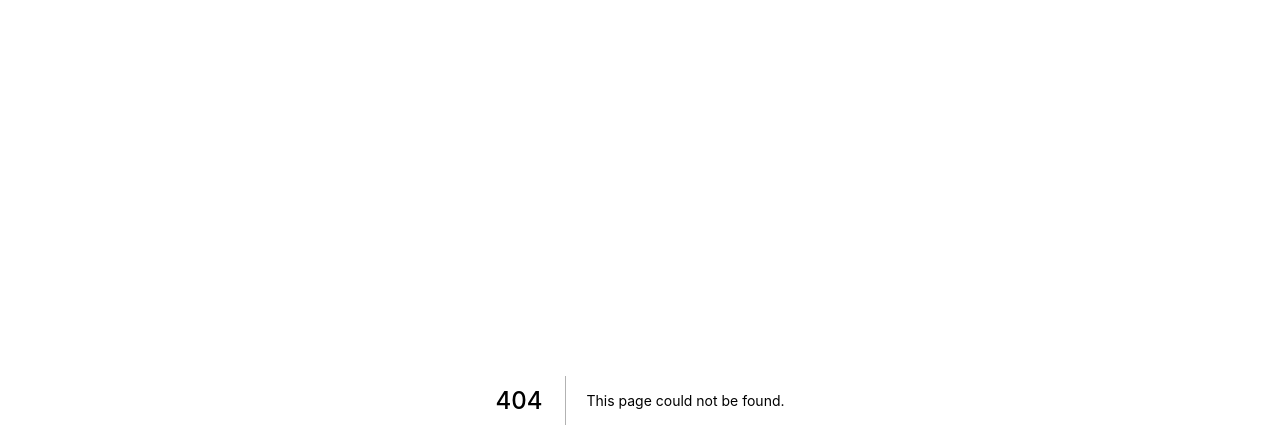
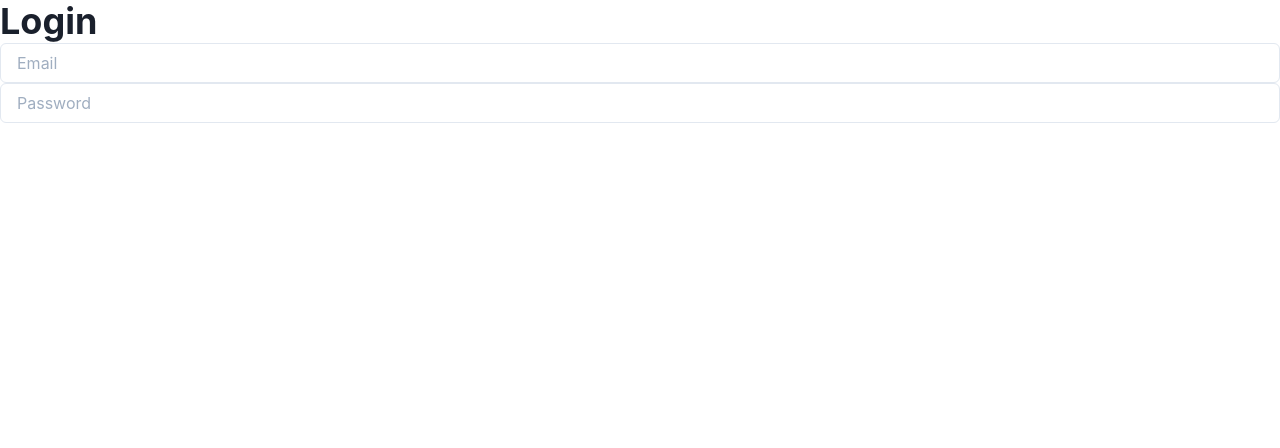
Before and after one commit to isaac-allef/e-terapias, a Next.js app in the folder front-end/: page /administrator/login in a window 1280 px wide. Before the commit this address had no page. Shown: the top 448 px of the page. Built offline with nearby package versions, Linux system fonts and the light colour scheme.

Commit message:
creation of login page

```diff
--- /dev/null
+++ b/front-end/pages/administrator/login.tsx
@@ -0,0 +1,12 @@
+import MyInput from "../../components/MyInput";
+import MyTitle from "../../components/MyTitle";
+
+export default function Login() {
+  return (
+      <>
+        <MyTitle>Login</MyTitle>
+        <MyInput placeholder="Email" ></MyInput>
+        <MyInput placeholder="Password" password={true} ></MyInput>
+      </>
+  )
+}
```
